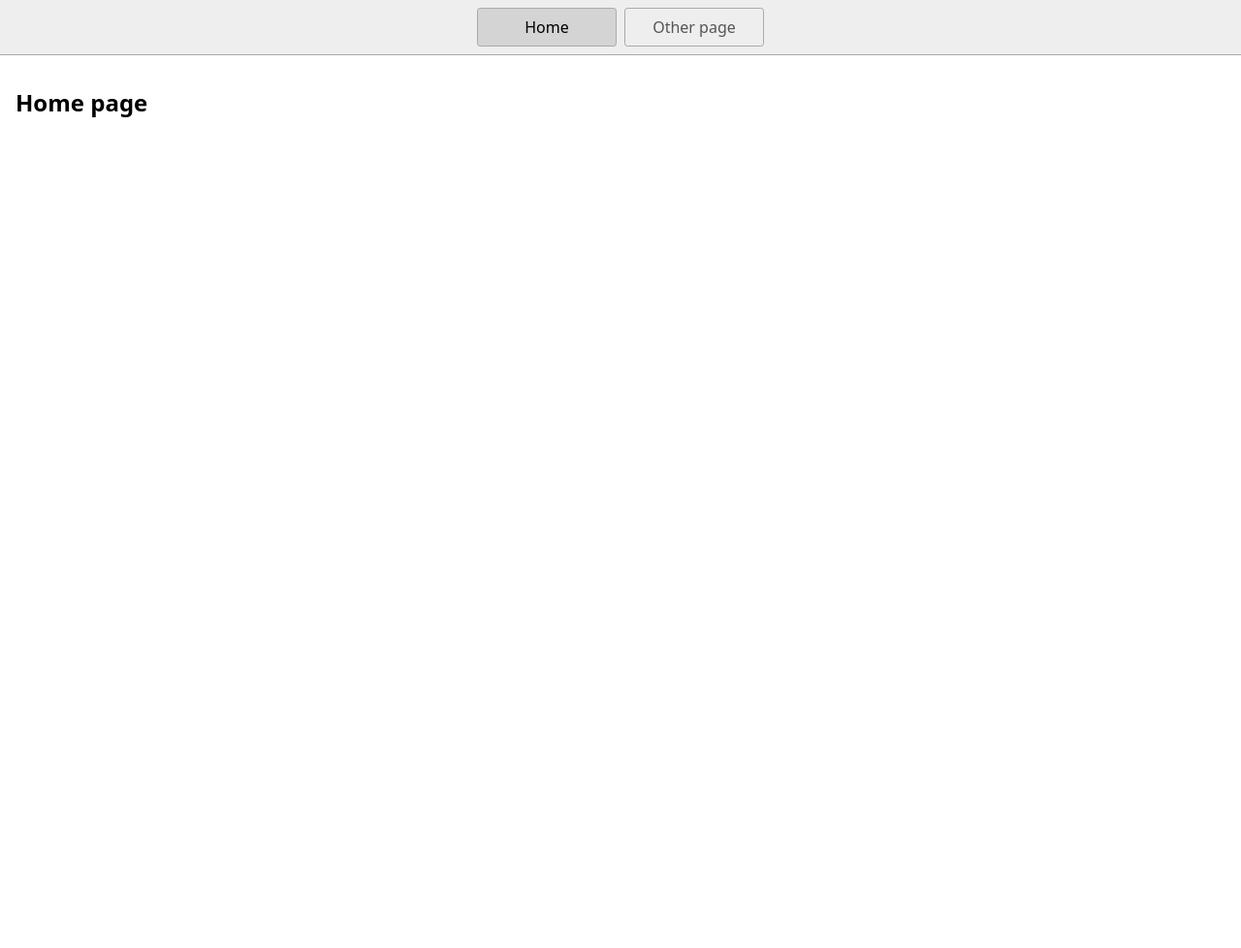
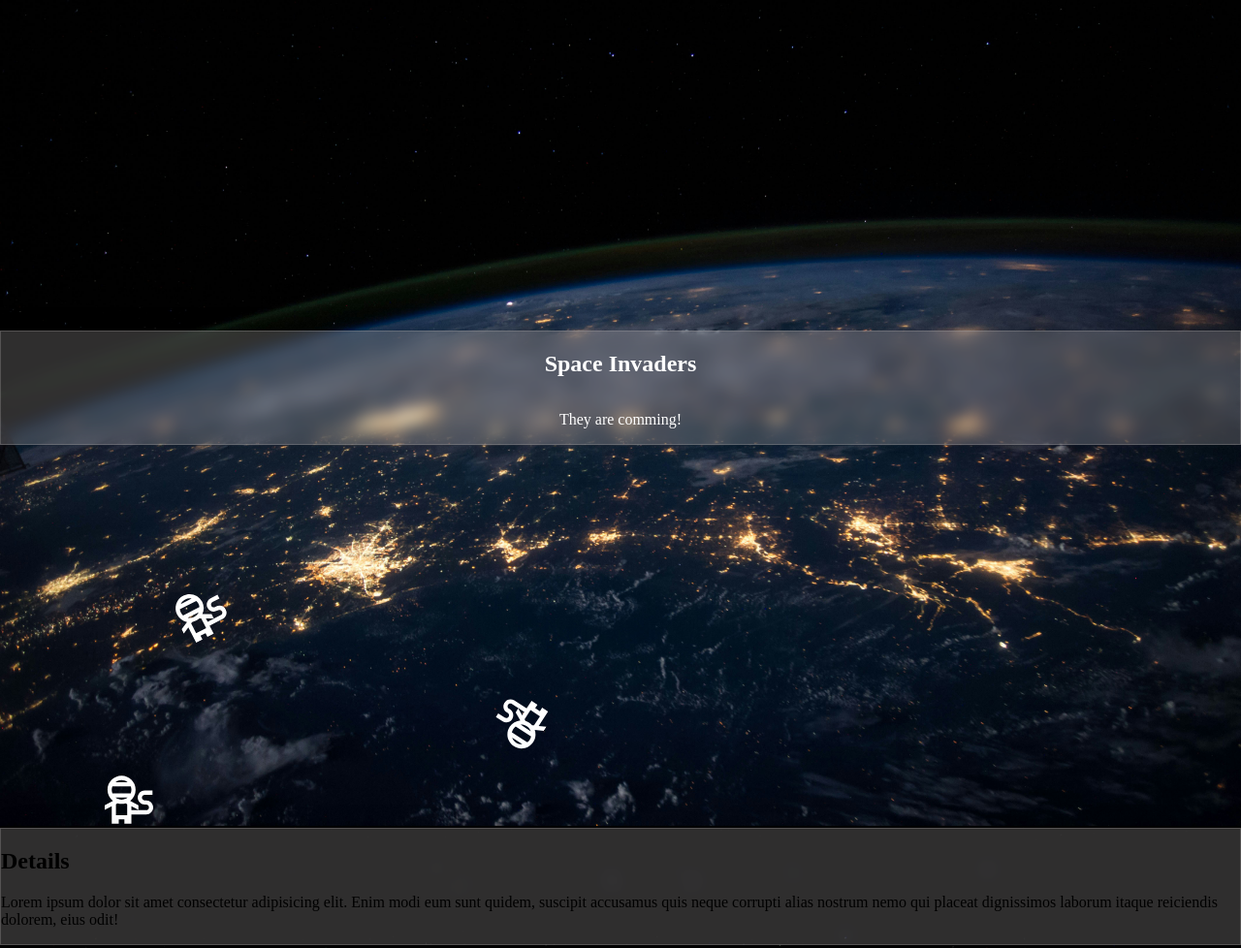
Before and after one commit to LarsGJobloop/kodeloftet-parallax-effekt, a website: page index.html in a window 1280 px wide. Shown: the top 978 px of the page at 97% size. Before the commit the page ends 800 px from the top, so only its background shows below. Drawn offline with Linux system fonts and the light colour scheme.

Commit message:
legg til parallax eksempler

```diff
--- a/index.html
+++ b/index.html
@@ -4,20 +4,44 @@
     <title>Home</title>
     <meta charset="UTF-8" />
     <meta name="viewport" content="width=device-width" />
-    <!--
-      Need a visual blank slate?
-      Remove all code in `styles.css`!
-    -->
     <link rel="stylesheet" href="styles.css" />
-    <script type="module" src="script.js"></script>
   </head>
   <body>
-    <nav>
-      <a href="/" aria-current="page">Home</a>
-      <a href="/page2.html">Other page</a>
-    </nav>
-    <main>
-      <h1>Home page</h1>
+
+    <main class="background-earth">
+      <section class="section-hero">
+        <div class="glassmorphisme">
+          <h1>Space Invaders</h1>
+          <p>They are comming!</p>
+        </div>
+      </section>
+
+      <div>
+        <img class="astronaut-1" src="assets/astronaut.svg" alt="">
+        <img class="astronaut-2" src="assets/astronaut.svg" alt="">
+        <img class="astronaut-" src="assets/astronaut.svg" alt="">
+      </div>
+
+      <section class="section-details">
+        <div class="glassmorphisme">
+          <h2>Details</h2>
+          <p>Lorem ipsum dolor sit amet consectetur adipisicing elit. Enim modi eum sunt quidem, suscipit accusamus quis neque corrupti alias nostrum nemo qui placeat dignissimos laborum itaque reiciendis dolorem, eius odit!</p>
+        </div>
+      </section>
+
+      <div>
+        <img class="astronaut-1" src="assets/astronaut.svg" alt="">
+        <img class="astronaut-2" src="assets/astronaut.svg" alt="">
+        <img class="astronaut-3" src="assets/astronaut.svg" alt="">
+      </div>
+
+      <section class="section-details">
+        <div class="glassmorphisme">
+          <h2>Details</h2>
+          <p>Lorem ipsum dolor sit amet consectetur adipisicing elit. Enim modi eum sunt quidem, suscipit accusamus quis neque corrupti alias nostrum nemo qui placeat dignissimos laborum itaque reiciendis dolorem, eius odit!</p>
+        </div>
+      </section>
     </main>
+
   </body>
 </html>
--- a/script.js
+++ /dev/null
@@ -1 +0,0 @@
-console.log('Hello!');
--- a/styles.css
+++ b/styles.css
@@ -1,46 +1,48 @@
-* {
-  box-sizing: border-box;
+body {
+  margin: 0px;
 }
 
-body {
-  margin: 0;
-  font-family: system-ui, sans-serif;
-  color: black;
-  background-color: white;
+.background-earth {
+  background-image: url(assets/earth.jpg);
+  background-size: cover;
+  background-attachment: fixed;
 }
 
-nav {
+.section-hero {
+  height: 100vh; /* vh === ViewHeight antall 100% av skjermen*/
+  color: white;
   display: flex;
-  flex-wrap: wrap;
-  align-items: center;
+  flex-direction: column;
   justify-content: center;
-  padding: 0.5rem;
-  gap: 0.5rem;
-  border-bottom: solid 1px #aaa;
-  background-color: #eee;
 }
 
-nav a {
-  display: inline-block;
-  min-width: 9rem;
-  padding: 0.5rem;
-  border-radius: 0.2rem;
-  border: solid 1px #aaa;
-  text-align: center;
-  text-decoration: none;
-  color: #555;
+.section-hero > div {
+  display: flex;
+  flex-direction: column;
+  align-items: center;
 }
 
-nav a[aria-current='page'] {
-  color: #000;
-  background-color: #d4d4d4;
+.section-details {
+  height: 100vh;
 }
 
-main {
-  padding: 1rem;
+.astronaut-1 {
+  transform: translate(40vw, -10vh) rotate(213deg);
 }
 
-h1 {
-  font-weight: bold;
-  font-size: 1.5rem;
+.astronaut-2 {
+  transform: translate(10vw, -24vh) rotate(-27deg);
 }
+
+.astronaut-3 {
+  transform: translate(50vw, -40vh) rotate(213deg);
+}
+
+.glassmorphisme {
+  /* From https://css.glass */
+  background: rgba(173, 170, 170, 0.27);
+  box-shadow: 0 4px 30px rgba(0, 0, 0, 0.1);
+  backdrop-filter: blur(7.4px);
+  -webkit-backdrop-filter: blur(7.4px);
+  border: 1px solid rgba(173, 170, 170, 0.3);
+}
```
Also changed, not shown: page2.html (deleted, +0 -19 lines), assets/astronaut.svg (added), assets/earth.jpg (added), 1 other file.
